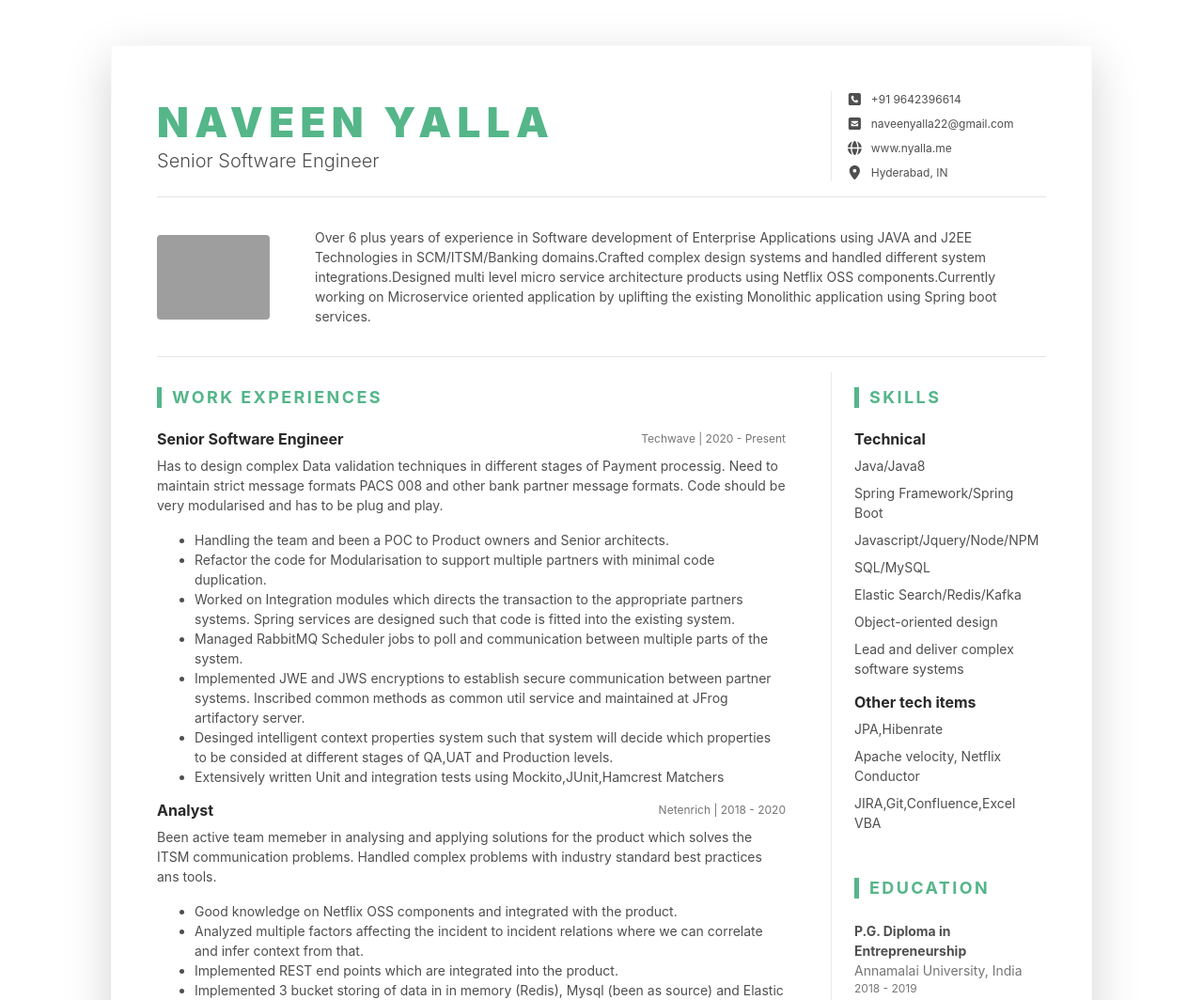
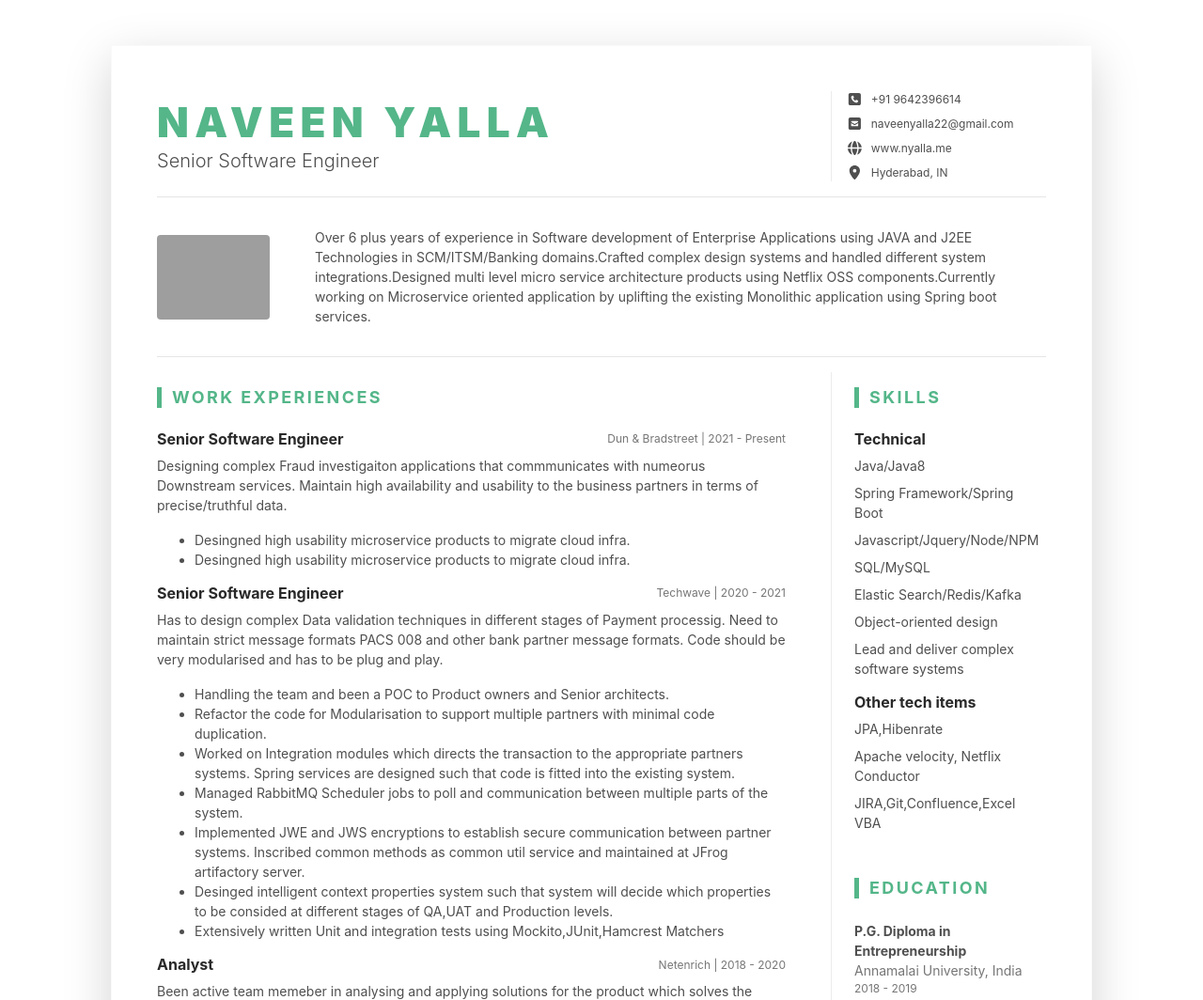
Before and after one commit to nyalla/nyalla.github.io, a website: page resume.html in a window 1280 px wide. Shown: the top 1064 px of the page at 94% size. Drawn offline with Linux system fonts and the light colour scheme; grey boxes are pictures that could not be loaded.

Commit message:
Update resume.html

```diff
--- a/resume.html
+++ b/resume.html
@@ -60,10 +60,26 @@
 						<div class="resume-main col-12 col-lg-8 col-xl-9 pr-0 pr-lg-5">
 							<section class="work-section py-3">
 								<h3 class="text-uppercase resume-section-heading mb-4">Work Experiences</h3>
+
 								<div class="item mb-3">
 									<div class="item-heading row align-items-center mb-2">
 										<h4 class="item-title col-12 col-md-6 col-lg-8 mb-2 mb-md-0">Senior Software Engineer</h4>
-										<div class="item-meta col-12 col-md-6 col-lg-4 text-muted text-left text-md-right">Techwave | 2020 - Present</div>
+										<div class="item-meta col-12 col-md-6 col-lg-4 text-muted text-left text-md-right">Dun & Bradstreet | 2021 - Present</div>
+
+									</div>
+									<div class="item-content">
+										<p>Designing complex Fraud investigaiton applications that commmunicates with numeorus Downstream services. Maintain high availability and usability to the business partners in terms of precise/truthful data.</p>
+										<ul class="resume-list">
+											<li>Desingned high usability microservice products to migrate cloud infra.</li>
+											<li>Desingned high usability microservice products to migrate cloud infra.</li>
+
+									</div>
+								</div><!--//item-->
+
+								<div class="item mb-3">
+									<div class="item-heading row align-items-center mb-2">
+										<h4 class="item-title col-12 col-md-6 col-lg-8 mb-2 mb-md-0">Senior Software Engineer</h4>
+										<div class="item-meta col-12 col-md-6 col-lg-4 text-muted text-left text-md-right">Techwave | 2020 - 2021</div>
 
 									</div>
 									<div class="item-content">
```
